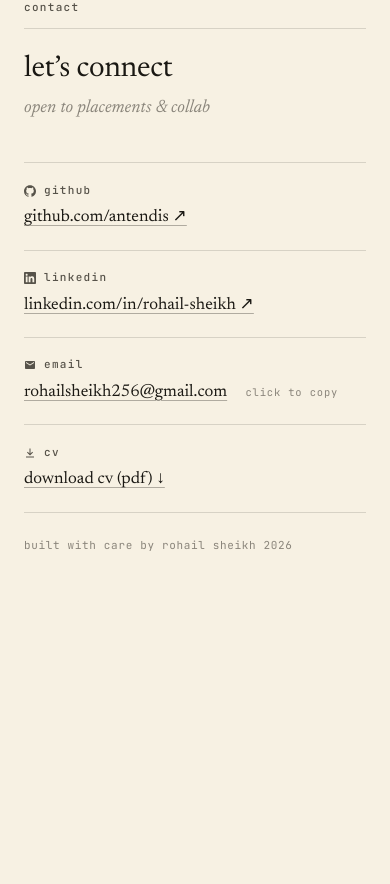
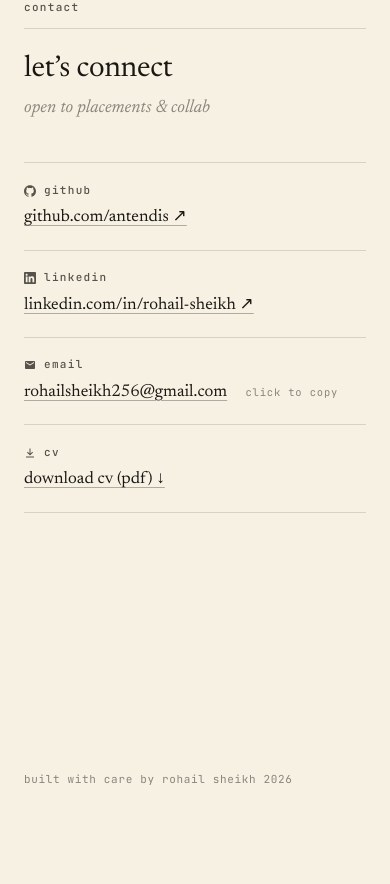
Before and after one commit to Antendis/antendis.dev, a PHP site: page / in a window 390 px wide. Shown: the part 3640-4524 px from the top of the page. Before the commit the page ends 4191 px from the top, so only its background shows below. Run offline with PHP 8.4, Linux system fonts and the light colour scheme.

Commit message:
Remove the 10rem footer gap, keep the anchor-scroll fix
The margin-bottom hack worked but left a large dead void below the
footer on every mobile page. Give the last panel (contact) a
min-height of one viewport minus the sticky-bar offset instead --
that guarantees the browser has enough room to scroll it flush under
the bar on any device height, without reserving more trailing space
than the scroll math actually needs. Extracts the offset into
--sticky-offset so scroll-padding-top and the min-height calc can't
drift apart.

```diff
--- a/style.css
+++ b/style.css
@@ -960,7 +960,10 @@ a:hover {
   }
 
   html {
-    scroll-padding-top: 6rem;
+    /* Also read by #contact below, so the trailing scroll room it reserves
+       always matches the offset an anchor jump needs to clear. */
+    --sticky-offset: 6rem;
+    scroll-padding-top: var(--sticky-offset);
   }
 
   .content {
@@ -995,12 +998,18 @@ a:hover {
 
   .footer {
     padding: 1.5rem 0 2rem;
-    /* All panels render stacked in normal flow on mobile, so anchor-jumping
-       to the last section (contact) needs enough scrollable room below it
-       for the browser to bring it flush under the sticky top bar. Without
-       this the scroll simply clamps at the document's natural end, landing
-       short of the target. */
-    margin-bottom: 10rem;
+  }
+
+  /* Panels stack in normal document flow on mobile, so anchor-jumping to
+     the last section (contact) needs scrollable room below it for the
+     browser to bring it flush under the sticky top bar -- otherwise the
+     scroll clamps at the document's natural end and lands short. Sizing
+     the last panel to a full viewport (minus that same offset) guarantees
+     the room on any device height, instead of guessing a fixed amount of
+     trailing blank space that happens to cover today's common phones. */
+  #contact {
+    min-height: calc(100vh - var(--sticky-offset));
+    min-height: calc(100dvh - var(--sticky-offset));
   }
 }
 
```
